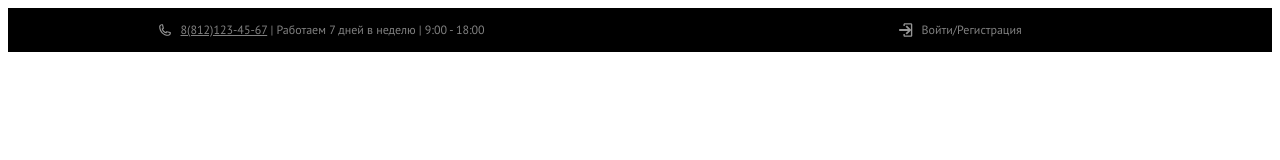
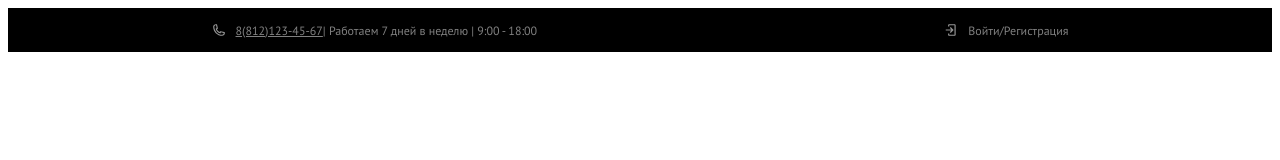
Before and after one commit to volkov73/porten-web, a website built with Parcel: page src/index.html in a window 1280 px wide. Built offline with nearby package versions, Linux system fonts and the light colour scheme.

Commit message:
fixed pict

```diff
--- a/src/index.html
+++ b/src/index.html
@@ -6,16 +6,13 @@
     <link rel="stylesheet" href="styles/styles.css"/>
   </head>
   <body>
-      <div class="top-line">
-        <p>
-          <img src="assets/images/phone.svg" alt="phone" class="phone-pict">
-          <a href="tel:8(812)123-45-67">8(812)123-45-67</a>  |  Работаем 7 дней в неделю  |  9:00 - 18:00
-        </p>
+    <div class="top-line">
+      <div class="left-side">
+        <img src="assets/images/phone.svg" alt="phone" class="phone-pict">
+        <a href="tel:8(812)123-45-67">8(812)123-45-67</a>  |  Работаем 7 дней в неделю  |  9:00 - 18:00
       </div>
-      <div class="top-line">
-        <p> <img src="assets/images/open_door.svg" alt="phone" class="open_door">
-            <img src="assets/images/arrow_right.svg" alt="phone" class="arrow_right">Войти/Регистрация
-        </p>
+      <div class="right-side">
+        <img src="assets/images/log-in.svg" alt="log" class="log-in">Войти/Регистрация
       </div>
     </div>
   </body>
--- a/src/styles/styles.css
+++ b/src/styles/styles.css
@@ -2,42 +2,43 @@
 
 
 .top-line {
-    float: left;
+    display: flex;
     background: black;
     height: 44px;
-    width: 50%;
-    box-sizing: border-box;
+    width: 100%;
     color: gray;
-    text-align: center;
     font-family: 'PT Sans', sans-serif;
     font-size: 12px;
     font-style: normal;
     font-weight: 400;
-    line-height: 16px;
+}
+
+.left-side {
+    display: flex;
+    justify-content: center;
+    margin: auto;
+
+}
+
+.right-side {
+    display: flex;
+    justify-content: center;
+    margin: auto;
+
 }
 
 .phone-pict {
-    position: relative;
+    margin: auto;
+    padding-right: 10px;
     width: 14px;
     height: 14px;
-    left: -5px;
-    top: 3px;
 }
 
-.open_door {
-    position: relative;
+.log-in {
+    margin: auto;
+    margin-right: 10px;
     width: 14px;
     height: 14px;
-    left: 11px;
-    top: 3px;
-}
-
-.arrow_right {
-    position: relative;
-    width: 14px;
-    height: 14px;
-    left: -10px;
-    top: 3px;
 }
 
 a:link {
```
Also changed, not shown: src/assets/images/arrow_right.svg (deleted), src/assets/images/log-in.svg (added), src/assets/images/open_door.svg (deleted), 3 other files.
